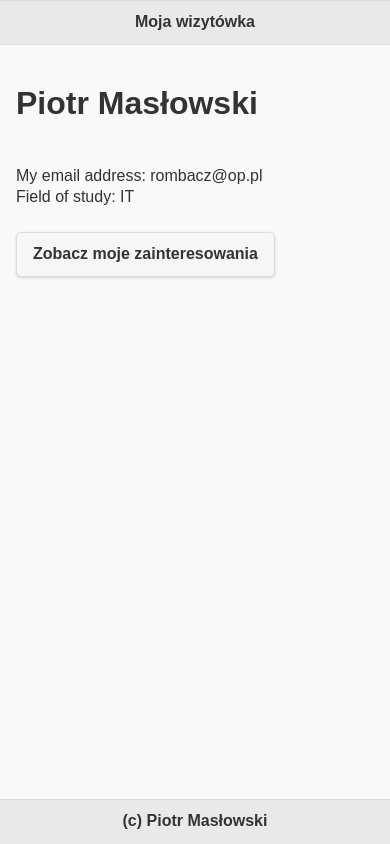
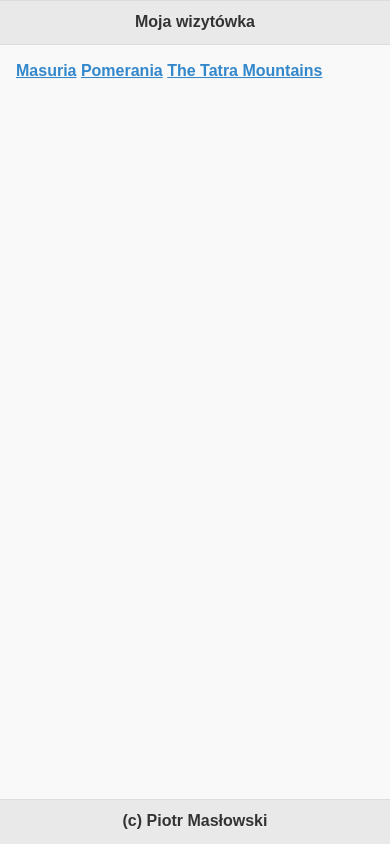
Before and after one commit to MaslowskiP/Bogateaplikacje2, a plain HTML site: page www/index.html in a window 390 px wide. Drawn offline with Linux system fonts and the light colour scheme; some packages are replaced by stand-ins of ours.

Commit message:
dodalem zdjecia

```diff
--- a/config.xml
+++ b/config.xml
@@ -1,11 +1,11 @@
 <?xml version="1.0" encoding="UTF-8" ?>
     <widget xmlns   = "http://www.w3.org/ns/widgets"
         xmlns:gap   = "http://phonegap.com/ns/1.0"
-		id          = "zad3"
+		id          = "zad4"
         version     = "1.0.0" >
 
-    <name>Business card</name>
-    <description>Moja wizytówka</description>
+    <name>‘Tourist attractions</name>
+    <description>Moja zdjecia</description>
     <author email="johnbrown@gmail.com">
 		Piotr Masłowski
 	</author>
--- a/www/index.html
+++ b/www/index.html
@@ -15,10 +15,28 @@
 		  <div data-role="header">
 			<h1>Moja wizytówka</h1>
 		  </div>
-		  <div data-role="main" class="ui-content">
-			<p><h1>Piotr Masłowski</h1><br>My email address: rombacz@op.pl<br>Field of study: IT</p>
-			<a href="#interests" class="ui-btn ui-btn-inline ui-corner-all ui-shadow" >Zobacz moje zainteresowania</a>
-		  </div>
+		  <div id="pageone" data-role="main" class="ui-content">
+
+			<a href="#myPopup1" data-rel="popup" data-position-to="window">
+				Masuria</a>
+				<a href="#myPopup2" data-rel="popup" data-position-to="window">
+			Pomerania</a>
+			<a href="#myPopup3" data-rel="popup" data-position-to="window">
+			The Tatra Mountains</a>
+
+			<div data-role="popup" id="myPopup1">
+				<p>Zdjęcie z Masuria!</p>
+				<a href="#pageone" data-rel="back" class="ui-btn ui-corner-all ui-shadow ui-btn-a ui-icon-delete ui-btn-icon-notext ui-btn-right">Zamknij</a><img src="img/1.jpg" style="width:800px;height:400px;" alt="Masuria">
+			</div>
+			<div data-role="popup" id="myPopup2">
+				<p>Zdjęcie z Masuria!</p>
+				<a href="#pageone" data-rel="back" class="ui-btn ui-corner-all ui-shadow ui-btn-a ui-icon-delete ui-btn-icon-notext ui-btn-right">Zamknij</a><img src="img/2.jpg" style="width:800px;height:400px;" alt="Pomerania">
+			</div>
+			<div data-role="popup" id="myPopup2">
+				<p>Zdjęcie z Masuria!</p>
+				<a href="#pageone" data-rel="back" class="ui-btn ui-corner-all ui-shadow ui-btn-a ui-icon-delete ui-btn-icon-notext ui-btn-right">Zamknij</a><img src="img/3.jpg" style="width:800px;height:400px;" alt="The Tatra Mountains">
+			</div>
+		</div>
 		  <div data-role="footer" data-position="fixed">
 			<h1>(c) Piotr Masłowski</h1>
 		  </div>
```
Also changed, not shown: www/img/1.jpg (added), www/img/2.jpg (added), www/img/3.jpg (added).
